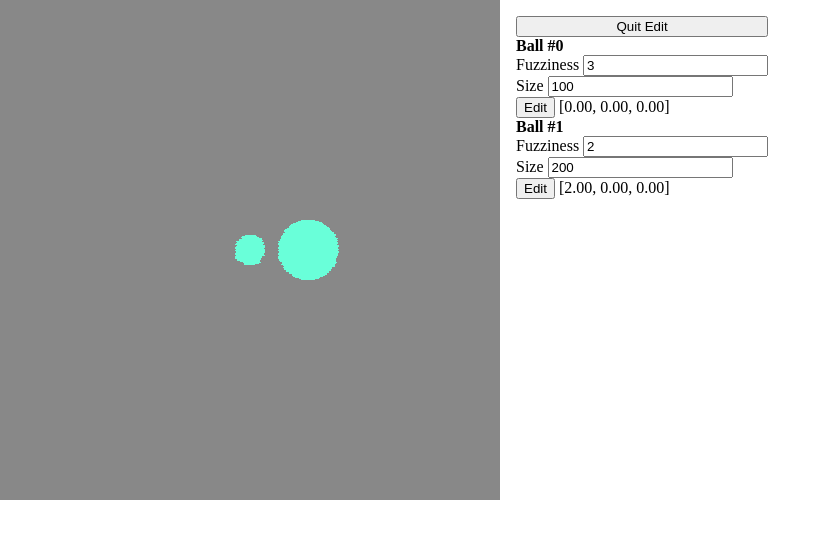
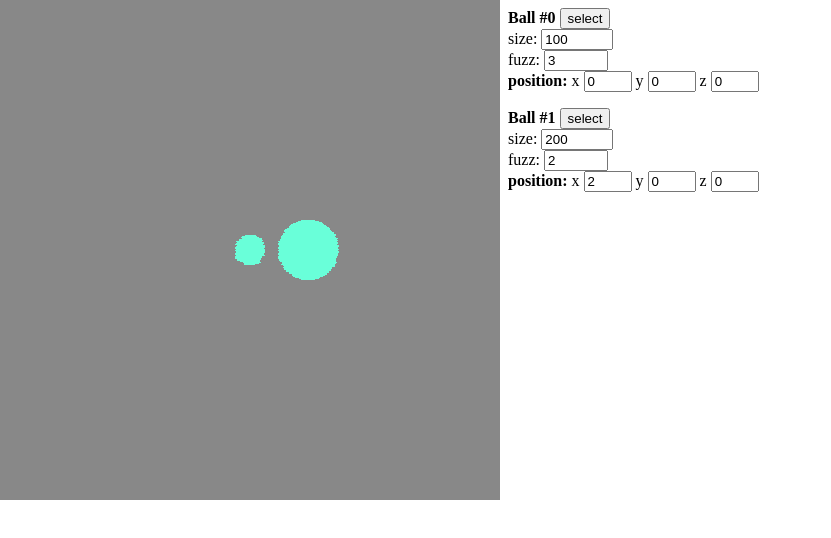
Before and after one commit to Draconizations/petzlab, a SvelteKit app: page / in a window 1280 px wide. Shown: the top 538 px of the page, without its empty margins (0-831 px from the left). Built offline with nearby package versions, Linux system fonts and the light colour scheme.

Commit message:
port everything over to svelte 5

```diff
--- a/src/lib/components/view/ViewPort.svelte
+++ b/src/lib/components/view/ViewPort.svelte
@@ -1,18 +1,26 @@
 <script lang="ts">
 	import { onMount } from "svelte"
 	import * as THREE from "three"
-  import { OrbitControls, TransformControls } from "three/examples/jsm/Addons.js";
+	import { OrbitControls, TransformControls } from "three/examples/jsm/Addons.js"
 
 	let viewParentElement: Node
 
-  export let scene = new THREE.Scene()
-  export let camera = new THREE.PerspectiveCamera(30, 1, 0.1, 1000)
-  export let renderer = new THREE.WebGLRenderer()
+	let {
+		scene = new THREE.Scene(),
+		camera = new THREE.PerspectiveCamera(30, 1, 0.1, 1000),
+		renderer = new THREE.WebGLRenderer(),
+		transform = new TransformControls(camera, renderer.domElement),
+		orbit = new OrbitControls(camera, renderer.domElement)
+	}: {
+		scene: THREE.Scene
+		camera: THREE.Camera
+		renderer: THREE.WebGLRenderer
+		transform: TransformControls
+		orbit: OrbitControls
+	} = $props()
 
-  export let transform = new TransformControls(camera, renderer.domElement)
 	scene.add(transform)
 
-  export let orbit = new OrbitControls(camera, renderer.domElement)
 	camera.position.z = 32
 	orbit.update()
 
@@ -31,6 +39,4 @@
 	animate()
 </script>
 
-<div bind:this={viewParentElement}>
-
-</div>
+<div bind:this={viewParentElement}></div>
--- /dev/null
+++ b/src/lib/utils/renderUtils.svelte.ts
@@ -0,0 +1,235 @@
+import * as THREE from "three"
+import ballVertexShader from "$lib/shaders/ball.vert?raw"
+import ballFragmentShader from "$lib/shaders/ball.frag?raw"
+import type { TransformControls } from "three/examples/jsm/Addons.js"
+
+interface BallMesh extends Ball {
+  mesh: THREE.Mesh
+  readonly scene: THREE.Scene
+  transform?: TransformControls
+}
+
+export interface Ball {
+  outline: number,
+  fuzz: number,
+  size: number,
+  x: number,
+  y: number,
+  z: number
+}
+
+export type Position = {
+  x: number,
+  y: number,
+  z: number
+}
+
+export function makeScene(scene: THREE.Scene, ballz: Ball[], extra?: { transform?: TransformControls}) {
+  const _list: BallMesh[] = $state([])
+  const _scene = scene
+
+  const _transform: TransformControls|undefined = extra?.transform || undefined
+  let _active: BallMesh|undefined = $state(undefined)
+
+
+  ballz.forEach(b => {
+    const ball = createBall(b, _scene)
+    _list.push(ball)
+    _scene.add(ball.mesh)
+  })
+
+  return {
+    get list() {
+      return _list
+    },
+    get scene() {
+      return _scene
+    },
+    get transform() {
+      return _transform
+    },
+    get active() {
+      return _active
+    },
+    set active(active: BallMesh|undefined) {
+      if (_active) {
+        _active.transform = undefined
+      }
+
+      _transform?.detach()
+      _active = active
+
+      if (_active) {
+        _active.transform = _transform
+        _transform?.attach(_active.mesh)
+      }
+    }
+  }
+}
+
+function createBall(ball: Ball, scene: THREE.Scene): BallMesh {
+  function updateSize() {
+    if (_transform) _transform.detach()
+
+      _scene.remove(_mesh)
+      _mesh = createBallMesh(_ball)
+      _scene.add(_mesh)
+
+    if (_transform) _transform.attach(_mesh)
+  }
+
+  function updatePosition() {
+    _mesh.position.x = _ball.x
+    _mesh.position.y = _ball.y
+    _mesh.position.z = _ball.z
+  }
+
+  const _ball = $state(createSingularBall(ball))
+  let _mesh = $state(createBallMesh(ball))
+
+  const _scene = scene
+  let _transform: TransformControls|undefined = $state(undefined)
+
+  updatePosition()
+
+  return {
+    get outline() {
+      return _ball.outline
+    },
+    set outline(outline: number) {
+      _ball.outline = outline
+    },
+    get fuzz() {
+      return _ball.fuzz
+    },
+    set fuzz(fuzz: number) {
+      const f = fuzz > 10 ? 10 : fuzz < 0 ? 0 : fuzz
+      _ball.fuzz = f
+      ;(_mesh.material as THREE.ShaderMaterial).uniforms.fuzzAmount = { value: f / 50}
+    },
+    get size() {
+      return _ball.size
+    },
+    set size(size: number) {
+      _ball.size = size
+      updateSize()
+    },
+    get x() {
+      return _ball.x
+    },
+    set x(x: number) {
+      _ball.x = x
+      _mesh.position.x = _ball.x
+    },
+    get y() {
+      return _ball.y
+    },
+    set y(y: number) {
+      _ball.y = y
+      _mesh.position.y = _ball.y
+    },
+    get z() {
+      return _ball.z
+    },
+    set z(z: number) {
+      _ball.z = z
+      _mesh.position.z = _ball.z
+    },
+    get mesh() {
+      return _mesh
+    },
+    set mesh(mesh: THREE.Mesh<THREE.PlaneGeometry, THREE.ShaderMaterial, THREE.Object3DEventMap>) {
+      _mesh = mesh
+    },
+    get scene() {
+      return _scene
+    },
+    get transform() {
+      return _transform
+    },
+    set transform(transform: TransformControls|undefined) {
+      _transform = transform
+    }
+  }
+}
+
+function createSingularBall(ball: Ball): Ball {
+  let _outline = $state(ball.outline)
+  let _fuzz = $state(ball.fuzz)
+  let _size = $state(ball.size)
+  let _x = $state(ball.x)
+  let _y = $state(ball.y)
+  let _z = $state(ball.z)
+
+  return {
+    get outline() {
+      return _outline
+    },
+    set outline(outline: number) {
+      _outline = outline
+    },
+    get fuzz() {
+      return _fuzz
+    },
+    set fuzz(fuzz: number) {
+      _fuzz = fuzz
+    },
+    get size() {
+      return _size
+    },
+    set size(size: number) {
+      _size = size
+    },
+    get x() {
+      return _x
+    },
+    set x(x: number) {
+      _x = x
+    },
+    get y() {
+      return _y
+    },
+    set y(y: number) {
+      _y = y
+    },
+    get z() {
+      return _z
+    },
+    set z(z: number) {
+      _z = z
+    }
+  }
+}
+
+function createMaterial(options: Ball) {
+  return new THREE.ShaderMaterial({
+    uniforms: {
+      fuzzAmount: { value: options.fuzz / 50 },
+      ballSize: { value: options.size / 100 },
+      viewportSize: { value: new THREE.Vector2(500, 500)},
+      outlines: { value: options.outline }
+    },
+    vertexShader: ballVertexShader,
+    fragmentShader: ballFragmentShader,
+    alphaTest: 1,
+    transparent: true
+  })
+}
+
+function createGeometry(options: Ball) {
+  const size = options.size / 100;
+  return new THREE.PlaneGeometry(size, size)
+}
+
+function createMesh(geometry: THREE.PlaneGeometry, material: THREE.ShaderMaterial) {
+  return new THREE.Mesh(geometry, material)
+}
+
+function createBallMesh(options: Ball) {
+  const material = createMaterial(options)
+  const geometry = createGeometry(options)
+
+  const mesh = createMesh(geometry, material)
+  mesh.position.set(options.x, options.y, options.z)
+  return mesh
+}
--- a/src/lib/utils/renderUtils.ts
+++ /dev/null
@@ -1,98 +0,0 @@
-import * as THREE from "three"
-import ballVertexShader from "$lib/shaders/ball.vert?raw"
-import ballFragmentShader from "$lib/shaders/ball.frag?raw"
-import type { TransformControls } from "three/examples/jsm/Addons.js"
-
-interface BallMesh extends BallOptions {
-  mesh: THREE.Mesh,
-}
-
-export interface BallOptions {
-  outline: number,
-  fuzz: number,
-  size: number,
-  pos: THREE.Vector3
-}
-
-export function makeBallz(options: BallOptions[]) {
-  const ballz: BallMesh[] = []
-
-  for (let i = 0; i < options.length; i++) {
-    const mesh = createBallMesh(options[i])
-
-    options[i].pos = new THREE.Vector3(i * 2, 0, 0)
-
-    mesh.position.set(options[i].pos.x || 0, options[i].pos.y || 0, options[i].pos.z || 0)
-
-    ballz.push({...options[i], ...{
-      mesh,
-      pos: mesh.position,
-    }})
-  }
-
-  return {
-    addBallz: (scene: THREE.Scene) => {
-      ballz.forEach(b => scene.add(b.mesh))
-    },
-    removeBallz: (scene: THREE.Scene) => {
-      ballz.forEach(b => scene.remove(b.mesh))
-    },
-    updateFuzzAll: (fuzzAmount: number) => {
-      ballz.forEach((b, i) => {
-        const material = b.mesh.material as THREE.ShaderMaterial
-        material.uniforms.fuzzAmount = { value: fuzzAmount / 50 }
-        ballz[i].mesh = b.mesh
-      })
-    },
-    updateSizeAll: (ballSize: number, scene: THREE.Scene) => {
-      ballz.forEach((b, i) => {
-        scene.remove(b.mesh)
-        const mesh = createBallMesh({...b, ...{size: ballSize}})
-        scene.add(mesh)
-        ballz[i].mesh = mesh
-      })
-    },
-    updateBall: (ball: BallMesh, options: BallOptions, scene: THREE.Scene, transform: TransformControls) => {
-      transform.detach()
-      scene.remove(ball.mesh)
-      const mesh = createBallMesh(options)
-      scene.add(mesh)
-      transform.attach(mesh)
-      ball.mesh = mesh
-    },
-    balls: ballz
-  }
-}
-
-function createMaterial(options: BallOptions) {
-  return new THREE.ShaderMaterial({
-    uniforms: {
-      fuzzAmount: { value: options.fuzz / 50 },
-      ballSize: { value: options.size / 100 },
-      viewportSize: { value: new THREE.Vector2(500, 500)},
-      outlines: { value: options.outline }
-    },
-    vertexShader: ballVertexShader,
-    fragmentShader: ballFragmentShader,
-    alphaTest: 1,
-    transparent: true
-  })
-}
-
-function createGeometry(options: BallOptions) {
-  const size = options.size / 100;
-  return new THREE.PlaneGeometry(size, size)
-}
-
-function createMesh(geometry: THREE.PlaneGeometry, material: THREE.ShaderMaterial) {
-  return new THREE.Mesh(geometry, material)
-}
-
-function createBallMesh(options: BallOptions) {
-  const material = createMaterial(options)
-  const geometry = createGeometry(options)
-
-  const mesh = createMesh(geometry, material)
-  mesh.position.set(options.pos.x, options.pos.y, options.pos.z)
-  return mesh
-}
--- a/src/routes/+page.svelte
+++ b/src/routes/+page.svelte
@@ -1,7 +1,6 @@
 <script lang="ts">
 	import ViewPort from "$lib/components/view/ViewPort.svelte"
-	import { debounce } from "$lib/utils"
-	import { makeBallz, type BallOptions  } from "$lib/utils/renderUtils"
+	import { makeScene, type Ball } from "$lib/utils/renderUtils.svelte"
 	import * as THREE from "three"
 	import { OrbitControls, TransformControls } from "three/examples/jsm/Addons.js"
 
@@ -15,84 +14,56 @@
 	transform.addEventListener("objectChange", () => orbit.enableRotate = false)
 	renderer.domElement.addEventListener("mouseup", () => orbit.enableRotate = true)
 
-	transform.addEventListener("objectChange", debounce(() => {
-		if (editing === -1) return
+	transform.addEventListener("objectChange", () => {
+		if (workspace.active) {
+			workspace.active.x = transform.object?.position.x || 0
+			workspace.active.y = transform.object?.position.y || 0
+			workspace.active.z = transform.object?.position.z || 0
+		}
+	})
 
-		balls[editing].pos = transform.object?.position || new THREE.Vector3(0, 0, 0)
-		updateBall(editing)
-	}, 250))
-
-	const balls: BallOptions[] = [
+	const balls: Ball[] = [
 		{
 			outline: -1,
 			fuzz: 3,
 			size: 100,
-			pos: new THREE.Vector3(0, 0, 0)
+			x: 0,
+			y: 0,
+			z: 0
 		},
 		{
 			outline: -1,
 			fuzz: 2,
 			size: 200,
-			pos: new THREE.Vector3(2, 0, 0)
+			x: 2,
+			y: 0,
+			z: 0
 		}
 	]
 
-	let editing: number
-
-	let ballz = makeBallz(balls)
-	ballz.addBallz(scene)
-
-  function updateBall(i: number) {
-    ballz.updateBall(ballz.balls[i], balls[i], scene, transform)
-		ballz = ballz
-  }
-
-  function setTransformControls(i: number) {
-    transform.detach()
-    if (i !== -1) {
-      transform.attach(ballz.balls[i].mesh)
-			editing = i
-    } else {
-			editing = -1
-    }
-  }
+	let workspace = makeScene(scene, balls, { transform })
 </script>
 
-<div class="row">
-	<ViewPort {scene} {orbit} {transform} {camera} {renderer} />
-	<div class="col pad">
-    <button on:click={() => setTransformControls(-1)}>Quit Edit</button>
-		{#each ballz.balls as ball, index}
-      <div>
-        <b>Ball #{index}</b><br/>
-        <span>Fuzziness</span>
-        <input type="number" bind:value={balls[index].fuzz} on:input={() => updateBall(index)}><br/>
-        <span>Size</span>
-        <input type="number" bind:value={balls[index].size} on:input={() => updateBall(index)}><br/>
-        <button on:click={() => setTransformControls(index)}>Edit</button>
-				[{ballz.balls[index].mesh.position.x.toFixed(2)}, {ballz.balls[index].mesh.position.y.toFixed(2)}, {ballz.balls[index].mesh.position.z.toFixed(2)}]
-      </div>
-    {/each}
-	</div>
-	<div id="help"></div>
+<div style="display: flex; flex-gap: 0.5rem;">
+<ViewPort {scene} {orbit} {transform} {camera} {renderer} />
+
+<div>
+{#each workspace.list as ball, i}
+<div style="margin: 0.5rem; margin-bottom: 1rem;">
+	<b>Ball #{i}</b>
+	{#if workspace.active === ball}
+		<button on:click={() => workspace.active = undefined}>deselect</button>
+	{:else}
+		<button on:click={() => workspace.active = ball}>select</button>
+	{/if}
+	<br/>
+	size: <input bind:value={ball.size} type="number" min={1} max={1000} /><br/>
+	fuzz: <input bind:value={ball.fuzz} type="number" min={0} max={100} /><br/>
+	<b>position:</b>
+	x <input bind:value={ball.x} type="number" style="width: 3rem;"/>
+	y <input bind:value={ball.y} type="number" style="width: 3rem;"/>
+	z <input bind:value={ball.z} type="number" style="width: 3rem;"/>
 </div>
-
-<style>
-	.row,
-	.col {
-		display: flex;
-		flex-direction: column;
-  }
-
-	.pad {
-		padding: 1rem;
-		min-width: 0;
-		min-height: 0;
-	}
-
-	@media (min-width: 600px) {
-		.row {
-			flex-direction: row;
-		}
-	}
-</style>
+{/each}
+</div>
+</div>
```
Lines whose indentation alone changed are shown as unchanged.
